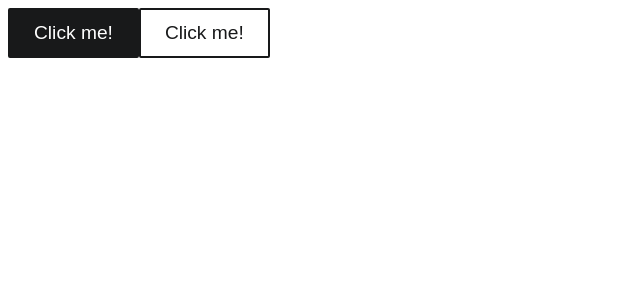
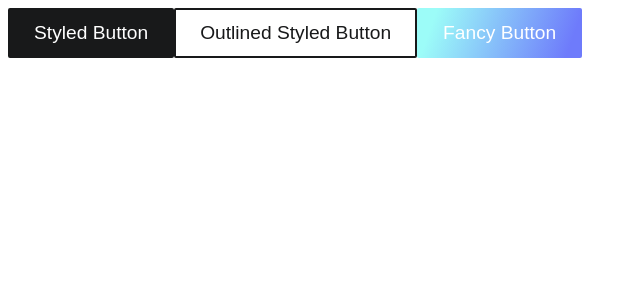
Before and after one commit to Zekumoru/js-personal-playground, a React (Create React App) app in the folder typescript/styled-components/: page / in a window 1280 px wide. Shown: the top 300 px of the page, without its empty margins (0-640 px from the left). Built offline with nearby package versions, Linux system fonts and the light colour scheme.

Commit message:
Add fancy button

```diff
--- a/typescript/styled-components/src/App.tsx
+++ b/typescript/styled-components/src/App.tsx
@@ -1,10 +1,11 @@
-import StyledButton from './components/Button';
+import StyledButton, { FancyButton } from './components/Button';
 
 function App() {
   return (
     <div className="App">
-      <StyledButton>Click me!</StyledButton>
-      <StyledButton variant="outline">Click me!</StyledButton>
+      <StyledButton>Styled Button</StyledButton>
+      <StyledButton variant="outline">Outlined Styled Button</StyledButton>
+      <FancyButton>Fancy Button</FancyButton>
     </div>
   );
 }
--- a/typescript/styled-components/src/components/Button.styles.tsx
+++ b/typescript/styled-components/src/components/Button.styles.tsx
@@ -9,6 +9,13 @@ export const StyledButton = styled.button<{
   color: ${({ variant }) => (variant === 'outline' ? '#18191a' : 'white')};
   padding: 12px 24px;
   border-radius: 2px;
+  box-sizing: border-box;
   font-size: 1.2rem;
   cursor: pointer;
 `;
+
+export const FancyButton = styled(StyledButton)`
+  border: none;
+  padding: 14px 26px;
+  background-image: linear-gradient(109.6deg, #9cfcf8 11.2%, #6e7bfb 91.1%);
+`;
--- a/typescript/styled-components/src/components/Button.tsx
+++ b/typescript/styled-components/src/components/Button.tsx
@@ -1,3 +1,4 @@
-import { StyledButton } from './Button.styles';
+import { StyledButton, FancyButton } from './Button.styles';
 
 export default StyledButton;
+export { FancyButton };
```
